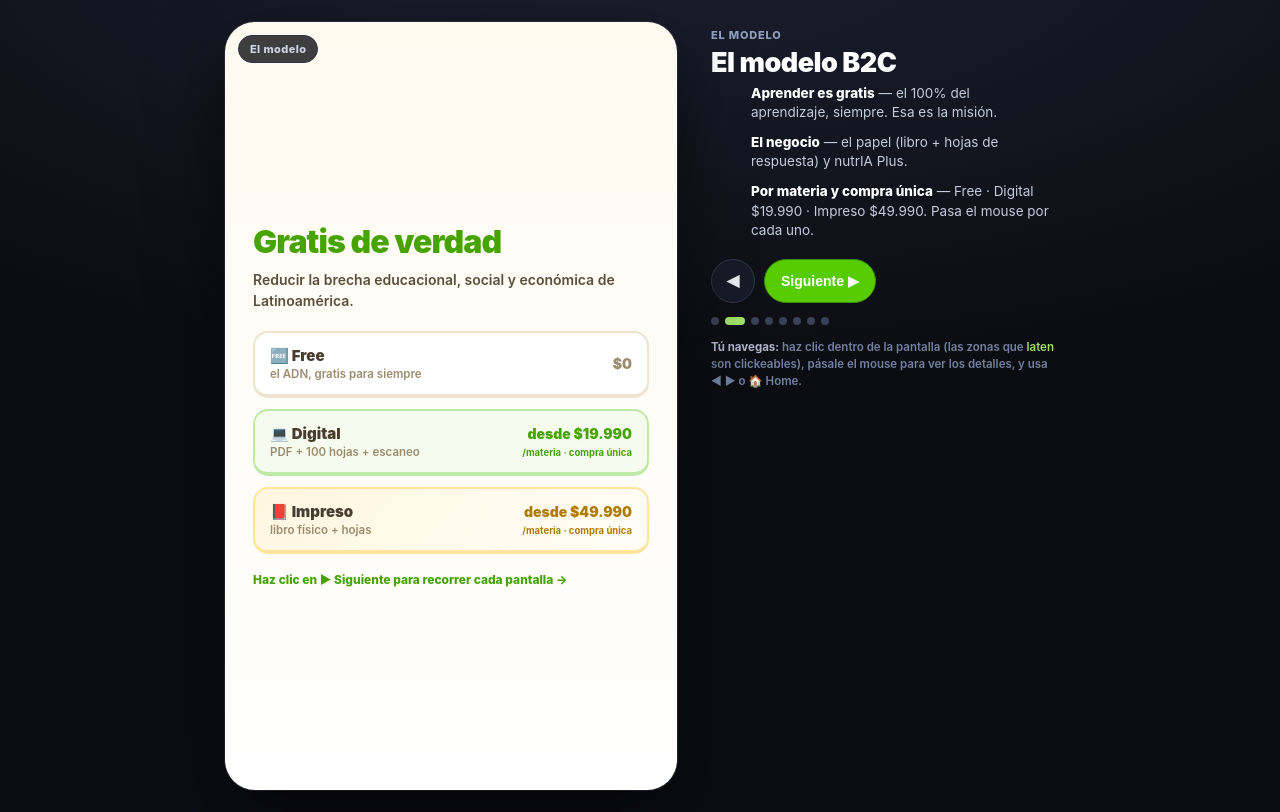
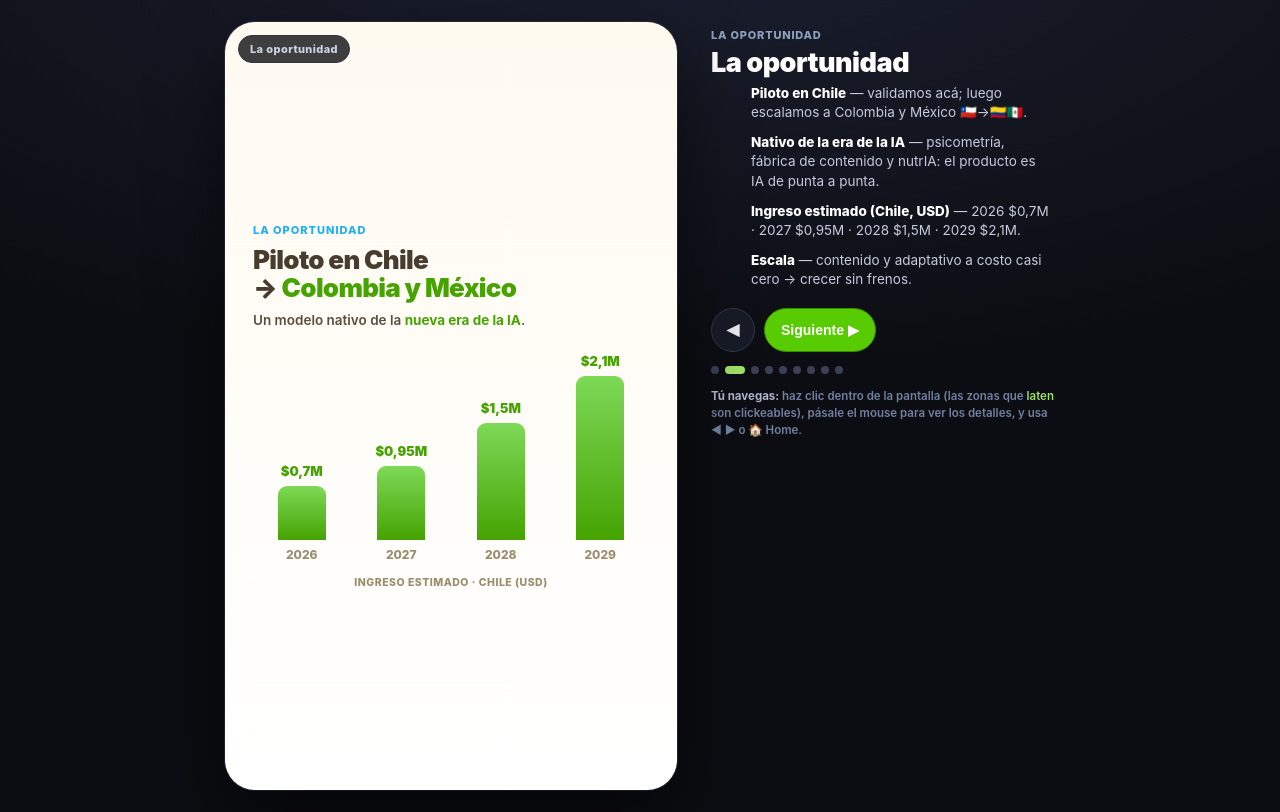
Before and after one commit to fabmarti15/puntaje-nacional-demo, a plain HTML site: page tour.html in a window 1280 px wide. Both pictures are taken after a click on the element 741 px from the left and 320 px from the top of the page. Drawn offline with Linux system fonts and the light colour scheme.

Commit message:
Tour: nueva vista 'La oportunidad' (piloto Chile->CO/MX, era IA, proyeccion de ingresos USD)

```diff
--- a/tour.html
+++ b/tour.html
@@ -25,6 +25,19 @@
   .splash .brandbig .g{color:#46a302;}
   .splash h1{font-size:21px;font-weight:800;letter-spacing:-.4px;line-height:1.15;margin:22px 0 12px;color:#5b4e3c;}
   .splash .tag{font-size:14px;font-weight:700;color:#9b8c6e;}
+  /* potential / oportunidad */
+  .cover.potential{background:linear-gradient(180deg,#fffaf0,#fff);color:#473c2e;}
+  .potential .c-eye{font-size:11px;font-weight:800;letter-spacing:1px;text-transform:uppercase;color:#1cb0f6;}
+  .potential .pt{font-size:26px;font-weight:900;letter-spacing:-.7px;line-height:1.08;margin:9px 0 8px;}
+  .potential .pt .g{color:#46a302;}
+  .potential .ps{font-size:13.5px;font-weight:600;color:#5b4e3c;line-height:1.5;margin-bottom:22px;}
+  .potential .ps b{color:#46a302;}
+  .chart{display:flex;align-items:flex-end;justify-content:space-between;gap:14px;padding:0 6px;}
+  .bar{flex:1;display:flex;flex-direction:column;align-items:center;justify-content:flex-end;gap:7px;}
+  .bar .v{font-size:13px;font-weight:900;color:#46a302;}
+  .bar .col{width:100%;max-width:48px;border-radius:9px 9px 0 0;background:linear-gradient(180deg,#7ed957,#46a302);}
+  .bar .yr{font-size:12px;font-weight:800;color:#9b8c6e;}
+  .chartcap{text-align:center;font-size:10.5px;font-weight:800;color:#9b8c6e;margin-top:14px;text-transform:uppercase;letter-spacing:.5px;}
   /* model */
   .cover.model{background:linear-gradient(180deg,#fffaf0,#fff);color:#473c2e;}
   .c-title{font-size:32px;font-weight:900;letter-spacing:-.9px;line-height:1.05;color:#46a302;}
@@ -83,7 +96,21 @@
       <div class="tag">El estudiante, para la nueva era ✨</div>
     </div>
 
-    <!-- VISTA 1 · MODELO -->
+    <!-- VISTA 1 · OPORTUNIDAD -->
+    <div class="cover potential hide" id="potential">
+      <div class="c-eye">La oportunidad</div>
+      <div class="pt">Piloto en Chile<br>→ <span class="g">Colombia y México</span></div>
+      <div class="ps">Un modelo nativo de la <b>nueva era de la IA</b>.</div>
+      <div class="chart">
+        <div class="bar"><div class="v">$0,7M</div><div class="col" style="height:54px"></div><div class="yr">2026</div></div>
+        <div class="bar"><div class="v">$0,95M</div><div class="col" style="height:74px"></div><div class="yr">2027</div></div>
+        <div class="bar"><div class="v">$1,5M</div><div class="col" style="height:117px"></div><div class="yr">2028</div></div>
+        <div class="bar"><div class="v">$2,1M</div><div class="col" style="height:164px"></div><div class="yr">2029</div></div>
+      </div>
+      <div class="chartcap">Ingreso estimado · Chile (USD)</div>
+    </div>
+
+    <!-- VISTA 2 · MODELO -->
     <div class="cover model hide" id="cover">
       <div class="c-title">Gratis de verdad</div>
       <div class="c-sub">Reducir la brecha educacional, social y económica de Latinoamérica.</div>
@@ -126,13 +153,19 @@
 
 <script>
 (function(){
-  var ORDER=["__cover__","__intro__","home.html","practicar-v5.html","escanear-v1.html","perfil.html","niveles-final.html","logros.html"];
-  var HOME_IDX=2;
+  var ORDER=["__cover__","__potential__","__intro__","home.html","practicar-v5.html","escanear-v1.html","perfil.html","niveles-final.html","logros.html"];
+  var HOME_IDX=3;
   var PANELS={
     "__cover__":{badge:"Inicio", eye:"Bienvenido", title:"Puntaje Nacional", b:[
       {k:"Nuevo modelo. Nuevo diseño.",v:"el estudiante de Puntaje Nacional, para la nueva era."},
-      {k:"Este recorrido",v:"primero el modelo de negocio, luego cada pantalla del estudiante."},
+      {k:"Este recorrido",v:"la oportunidad, el modelo de negocio y cada pantalla del estudiante."},
       {k:"Tú navegas",v:"usa ◀ Siguiente ▶ o haz clic dentro de las pantallas."}
+    ]},
+    "__potential__":{badge:"La oportunidad", eye:"La oportunidad", title:"La oportunidad", b:[
+      {k:"Piloto en Chile",v:"validamos acá; luego escalamos a Colombia y México 🇨🇱→🇨🇴🇲🇽."},
+      {k:"Nativo de la era de la IA",v:"psicometría, fábrica de contenido y nutrIA: el producto es IA de punta a punta."},
+      {k:"Ingreso estimado (Chile, USD)",v:"2026 $0,7M · 2027 $0,95M · 2028 $1,5M · 2029 $2,1M."},
+      {k:"Escala",v:"contenido y adaptativo a costo casi cero → crecer sin frenos."}
     ]},
     "__intro__":{badge:"El modelo", eye:"El modelo", title:"El modelo B2C", b:[
       {k:"Aprender es gratis",v:"el 100% del aprendizaje, siempre. Esa es la misión."},
@@ -189,7 +222,7 @@
     ]}
   };
 
-  var frame=document.getElementById('frame'), splash=document.getElementById('splash'), cover=document.getElementById('cover'),
+  var frame=document.getElementById('frame'), splash=document.getElementById('splash'), potential=document.getElementById('potential'), cover=document.getElementById('cover'),
       badge=document.getElementById('badge'), homebtn=document.getElementById('homebtn'),
       elEye=document.getElementById('eyebrow'), elTitle=document.getElementById('ptitle'), elNote=document.getElementById('pnote'),
       elList=document.getElementById('plist'), dots=document.getElementById('dots'), openlink=document.getElementById('openlink');
@@ -234,7 +267,8 @@
     i=(i+ORDER.length)%ORDER.length; cur=i; paintDots(i); stopPing();
     var key=ORDER[i];
     splash.classList.toggle('hide', i!==0);
-    cover.classList.toggle('hide', i!==1);
+    potential.classList.toggle('hide', i!==1);
+    cover.classList.toggle('hide', i!==2);
     if(i>=HOME_IDX){
       frame.style.visibility='visible'; homebtn.style.display='flex';
       if(base(frame.getAttribute('src'))!==key){ frame.setAttribute('src',key); }
@@ -248,7 +282,7 @@
     try{
       var key=base(frame.contentWindow.location.pathname);
       var i=ORDER.indexOf(key);
-      if(i>=HOME_IDX){ cur=i; paintDots(i); setPanel(key); splash.classList.add('hide'); cover.classList.add('hide'); frame.style.visibility='visible'; homebtn.style.display='flex'; startPing(); }
+      if(i>=HOME_IDX){ cur=i; paintDots(i); setPanel(key); splash.classList.add('hide'); potential.classList.add('hide'); cover.classList.add('hide'); frame.style.visibility='visible'; homebtn.style.display='flex'; startPing(); }
     }catch(e){}
   };
   homebtn.onclick=function(){ showIdx(HOME_IDX); };
```
